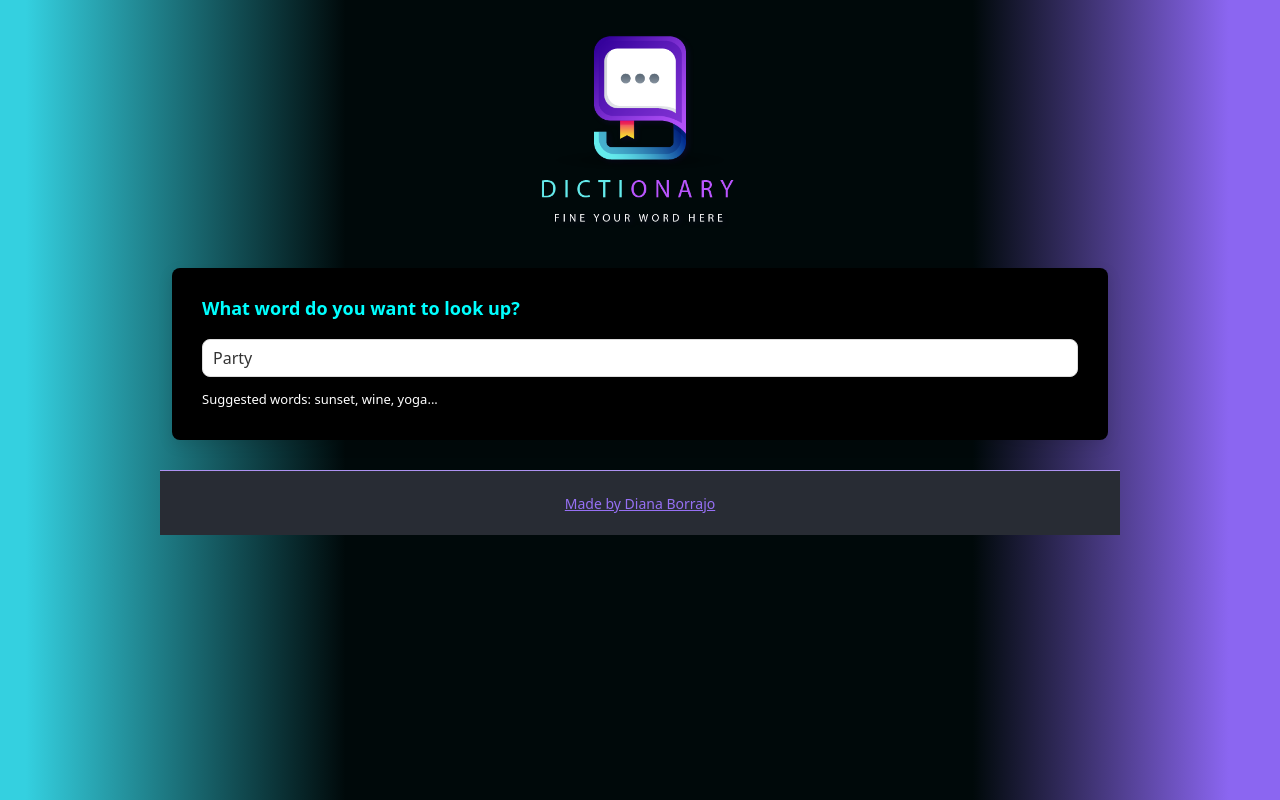
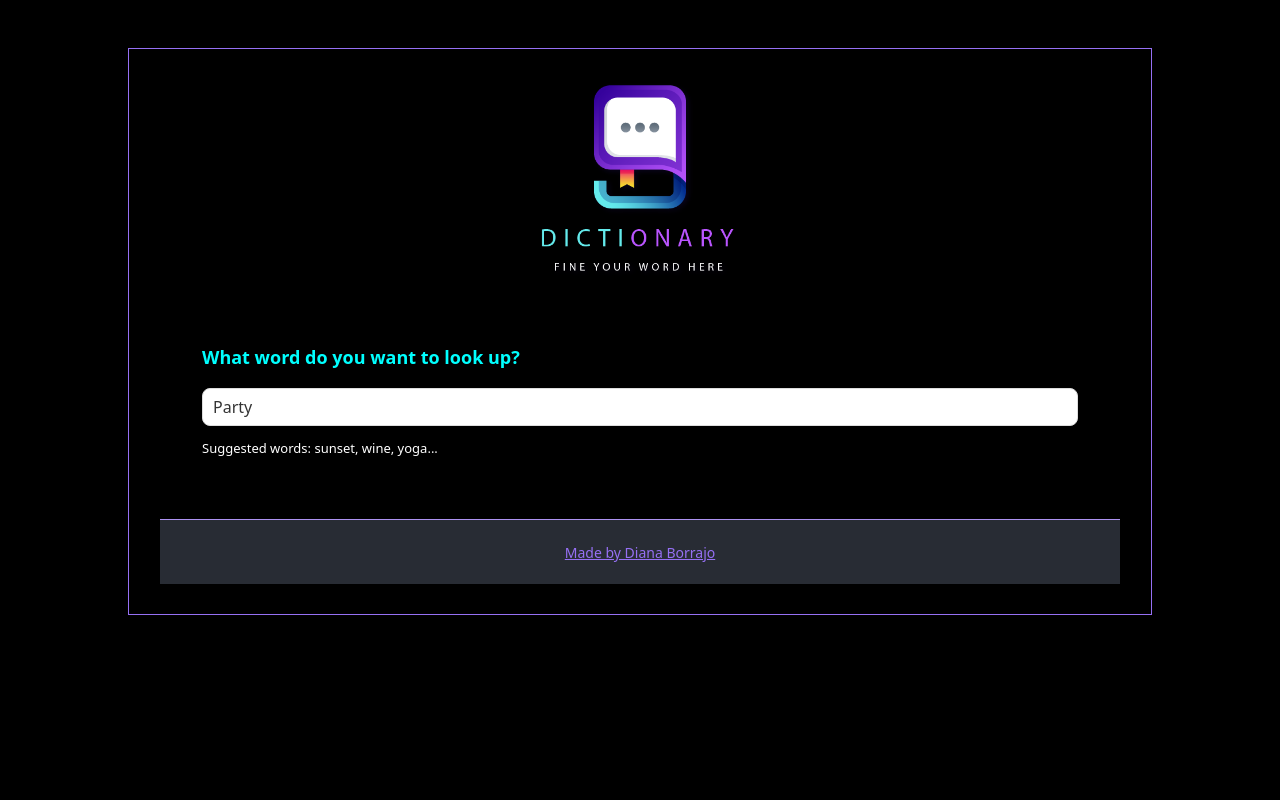
Before and after one commit to Dianab177/REACT-Dictionary-APP, a React (Create React App) app in the folder dictionary/: page / in a window 1280 px wide. Built offline with nearby package versions, Linux system fonts and the light colour scheme; no server answers.

Commit message:
update background color

```diff
--- a/dictionary/src/App.css
+++ b/dictionary/src/App.css
@@ -1,5 +1,8 @@
 body{
-  background: linear-gradient(90deg, rgb(52, 208, 224) 2%, rgb(0, 9, 10) 27%, rgb(0, 9, 10) 76%, rgb(139, 102, 241) 96%);
+  margin: 48px auto;
+  background: black;
+  border: solid 1px #9670f4;
+  width: 80vw;
 }
 a{
   color: #9670f4;
```
Also changed, not shown: 1 other file (tests, documents, lock files or other folders).
